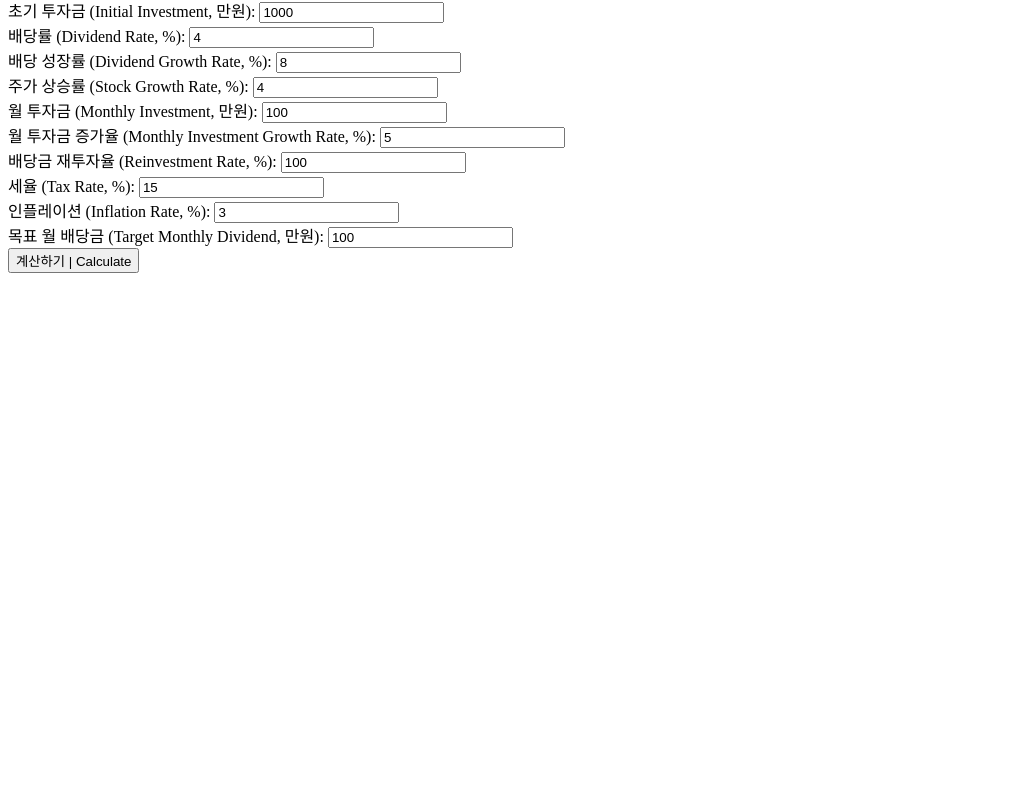
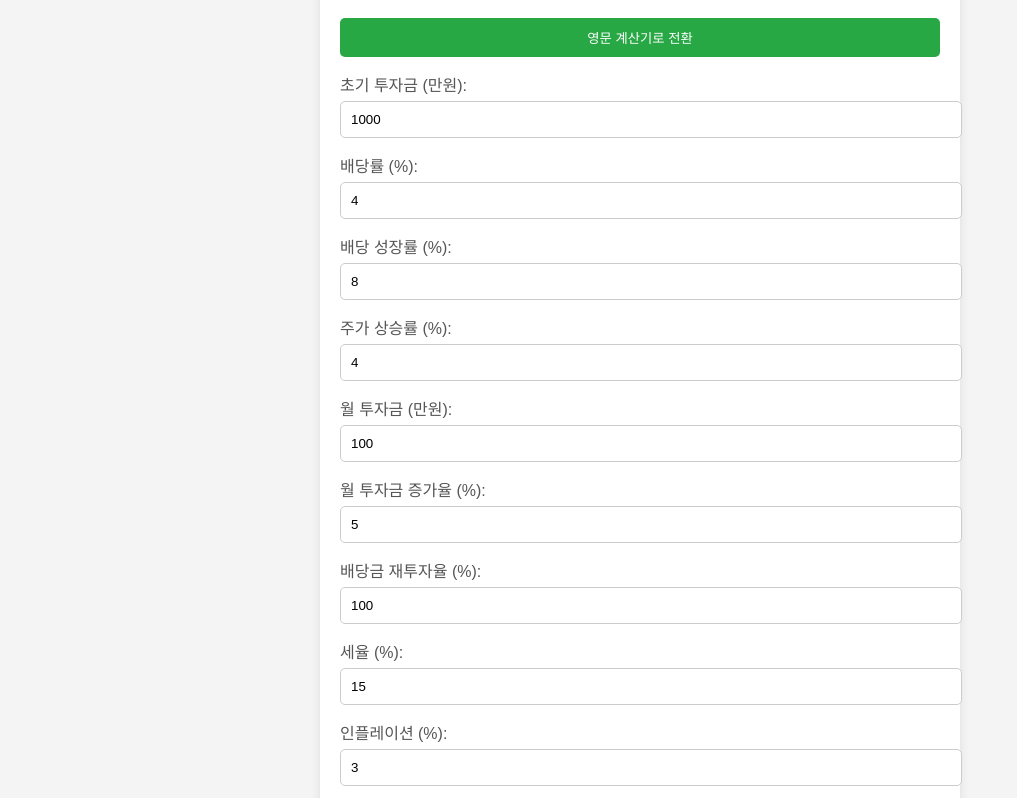
Before and after one commit to kygstar7777/calculator-ver5, a plain HTML site: page index.html in a window 1280 px wide. Shown: the part 91-889 px from the top of the page, without its empty margins (0-1017 px from the left). Before the commit the page ends 800 px from the top, so only its background shows below. Drawn offline with nearby package versions, Linux system fonts and the light colour scheme.

Commit message:
Update index.html

```diff
--- a/index.html
+++ b/index.html
@@ -3,54 +3,55 @@
 <head>
     <meta charset="UTF-8">
     <meta name="viewport" content="width=device-width, initial-scale=1.0">
-    <title>Dividend Calculator | 배당금 계산기</title>
-    <link rel="stylesheet" href="styles.css">
+    <title>Dividend Calculator</title>
+    <link rel="stylesheet" href="style.css">
     <script src="https://cdn.jsdelivr.net/npm/chart.js"></script>
 </head>
 <body>
     <div class="container">
-        <h1>배당금 계산기 | Dividend Calculator</h1>
+        <h1>배당금 계산기</h1>
+        <button id="switchLanguage">영문 계산기로 전환</button>
         <div class="input-group">
-            <label for="initialInvestment">초기 투자금 (Initial Investment, 만원):</label>
+            <label for="initialInvestment">초기 투자금 (만원):</label>
             <input type="number" id="initialInvestment" value="1000">
         </div>
         <div class="input-group">
-            <label for="dividendRate">배당률 (Dividend Rate, %):</label>
+            <label for="dividendRate">배당률 (%):</label>
             <input type="number" id="dividendRate" value="4">
         </div>
         <div class="input-group">
-            <label for="dividendGrowthRate">배당 성장률 (Dividend Growth Rate, %):</label>
+            <label for="dividendGrowthRate">배당 성장률 (%):</label>
             <input type="number" id="dividendGrowthRate" value="8">
         </div>
         <div class="input-group">
-            <label for="stockGrowthRate">주가 상승률 (Stock Growth Rate, %):</label>
+            <label for="stockGrowthRate">주가 상승률 (%):</label>
             <input type="number" id="stockGrowthRate" value="4">
         </div>
         <div class="input-group">
-            <label for="monthlyInvestment">월 투자금 (Monthly Investment, 만원):</label>
+            <label for="monthlyInvestment">월 투자금 (만원):</label>
             <input type="number" id="monthlyInvestment" value="100">
         </div>
         <div class="input-group">
-            <label for="monthlyInvestmentGrowthRate">월 투자금 증가율 (Monthly Investment Growth Rate, %):</label>
+            <label for="monthlyInvestmentGrowthRate">월 투자금 증가율 (%):</label>
             <input type="number" id="monthlyInvestmentGrowthRate" value="5">
         </div>
         <div class="input-group">
-            <label for="reinvestmentRate">배당금 재투자율 (Reinvestment Rate, %):</label>
+            <label for="reinvestmentRate">배당금 재투자율 (%):</label>
             <input type="number" id="reinvestmentRate" value="100">
         </div>
         <div class="input-group">
-            <label for="taxRate">세율 (Tax Rate, %):</label>
+            <label for="taxRate">세율 (%):</label>
             <input type="number" id="taxRate" value="15">
         </div>
         <div class="input-group">
-            <label for="inflationRate">인플레이션 (Inflation Rate, %):</label>
+            <label for="inflationRate">인플레이션 (%):</label>
             <input type="number" id="inflationRate" value="3">
         </div>
         <div class="input-group">
-            <label for="targetMonthlyDividend">목표 월 배당금 (Target Monthly Dividend, 만원):</label>
+            <label for="targetMonthlyDividend">목표 월 배당금 (만원):</label>
             <input type="number" id="targetMonthlyDividend" value="100">
         </div>
-        <button id="calculateButton">계산하기 | Calculate</button>
+        <button id="calculateButton">계산하기</button>
         <div id="results"></div>
         <canvas id="dividendChart"></canvas>
     </div>
```
